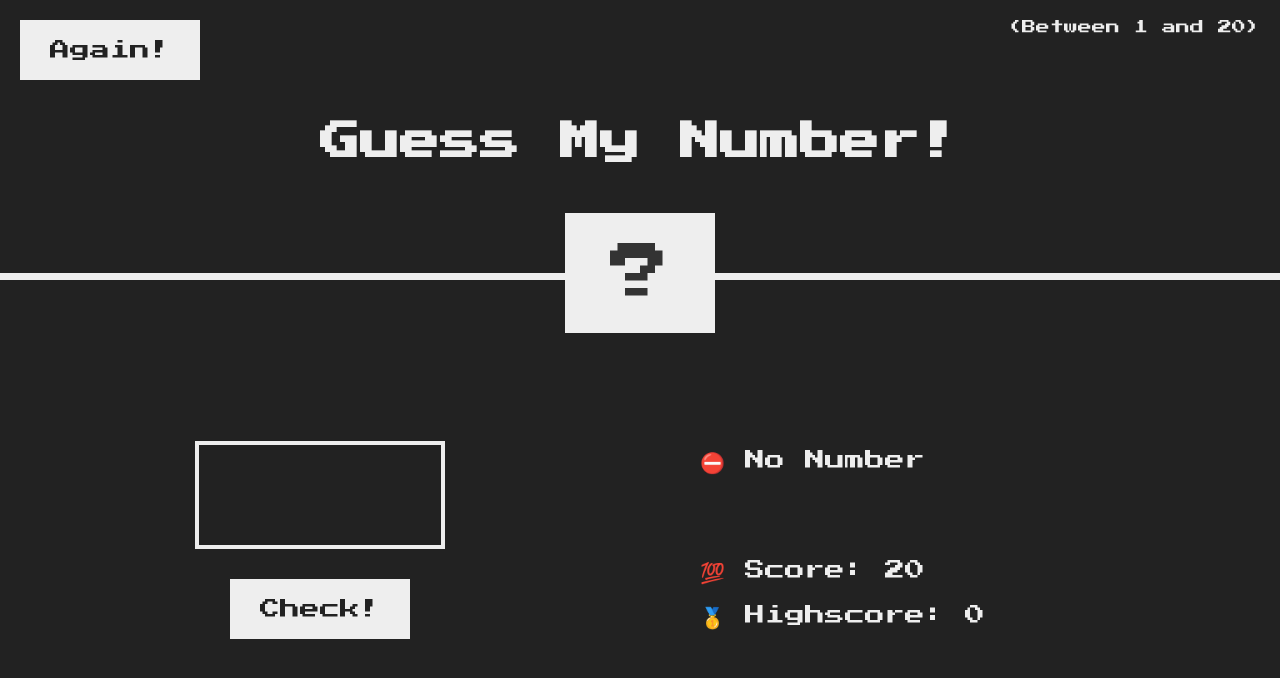
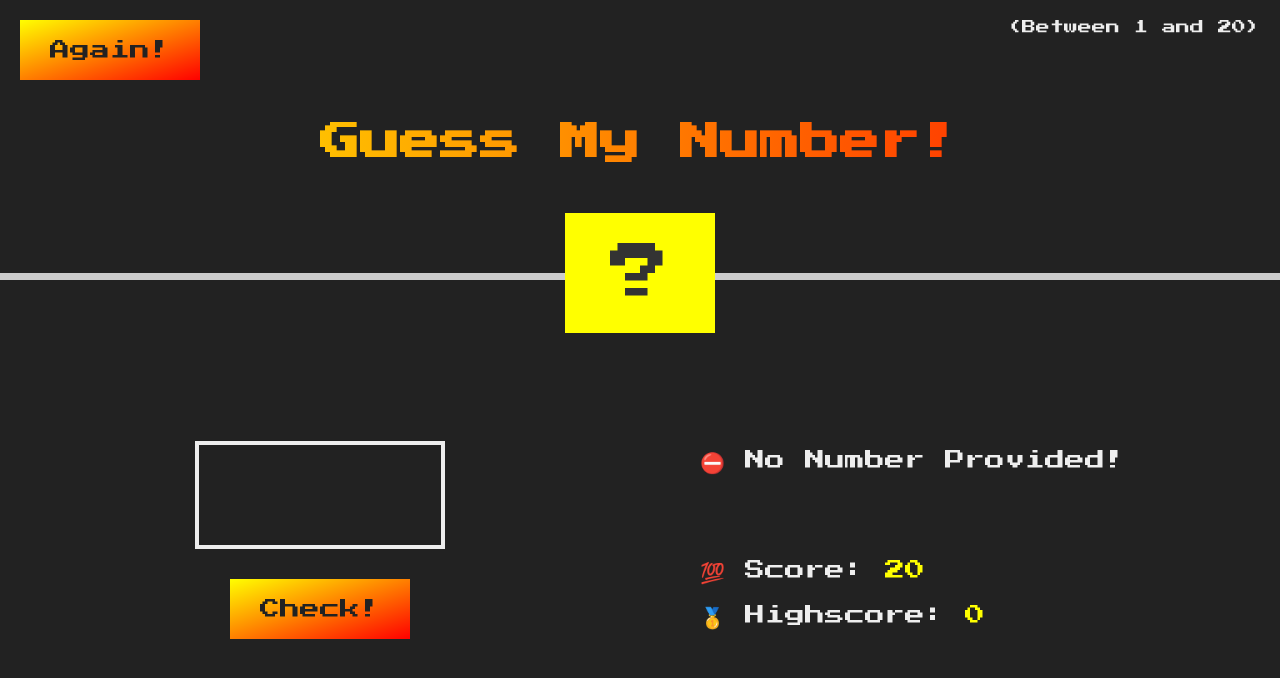
Before and after one commit to KAYITARES/Guess_Number, a plain HTML site: page index.html in a window 1280 px wide. Both pictures are taken after a click on the button "Check!". Drawn offline with Linux system fonts and the light colour scheme.

```diff
--- a/script.js
+++ b/script.js
@@ -15,7 +15,7 @@
   //when there is no input number
   if (!inputNumber) {
     // document.querySelector('.message').textContent = '⛔ No Number';
-    displayMessage('⛔ No Number');
+    displayMessage('⛔ No Number Provided!');
   }
   // when we win the game
   else if (inputNumber === secretNumber) {
@@ -27,7 +27,7 @@
     displayMessage('🥁 Correct Number');
     let guessed = (document.querySelector('.number').textContent =
       secretNumber);
-    document.querySelector('body').style.background = 'green';
+    document.querySelector('body').style.background = '#bbb';
 
     document.querySelector('.number').style.width = '30rem';
 
--- a/style.css
+++ b/style.css
@@ -16,12 +16,15 @@
 header {
   position: relative;
   height: 35vh;
-  border-bottom: 7px solid #eee;
+  border-bottom: 7px solid #ccc;
 }
 h1 {
   font-size: 4rem;
   text-align: center;
   position: absolute;
+  background-image: linear-gradient(to right, yellow, red);
+  color: transparent;
+  -webkit-background-clip: text;
   width: 100%;
   top: 52%;
   left: 50%;
@@ -43,6 +46,7 @@
   border: 4px solid #eee;
   font-family: inherit;
   font-size: 5rem;
+  color: #eee;
   padding: 2.5rem;
   width: 25rem;
   text-align: center;
@@ -51,7 +55,7 @@
 }
 .btn {
   border: none;
-  background-color: #eee;
+  background-image: linear-gradient(to right bottom, yellow, red);
   color: #222;
   font-size: 2rem;
   font-family: inherit;
@@ -69,7 +73,7 @@
   margin-bottom: 2rem;
 }
 .number {
-  background: #eee;
+  background: yellow;
   color: #333;
   font-size: 6rem;
   width: 15rem;
@@ -87,6 +91,12 @@
   align-items: center;
   justify-content: space-around;
 }
+/* @media (max-width: 768px) {
+  main {
+    display: flex;
+    flex-direction: column;
+  }
+} */
 .left {
   width: 52rem;
   display: flex;
@@ -97,3 +107,7 @@
   width: 52rem;
   font-size: 2rem;
 }
+.score,
+.highscore {
+  color: yellow;
+}
```
Also changed, not shown: 1 other file.
